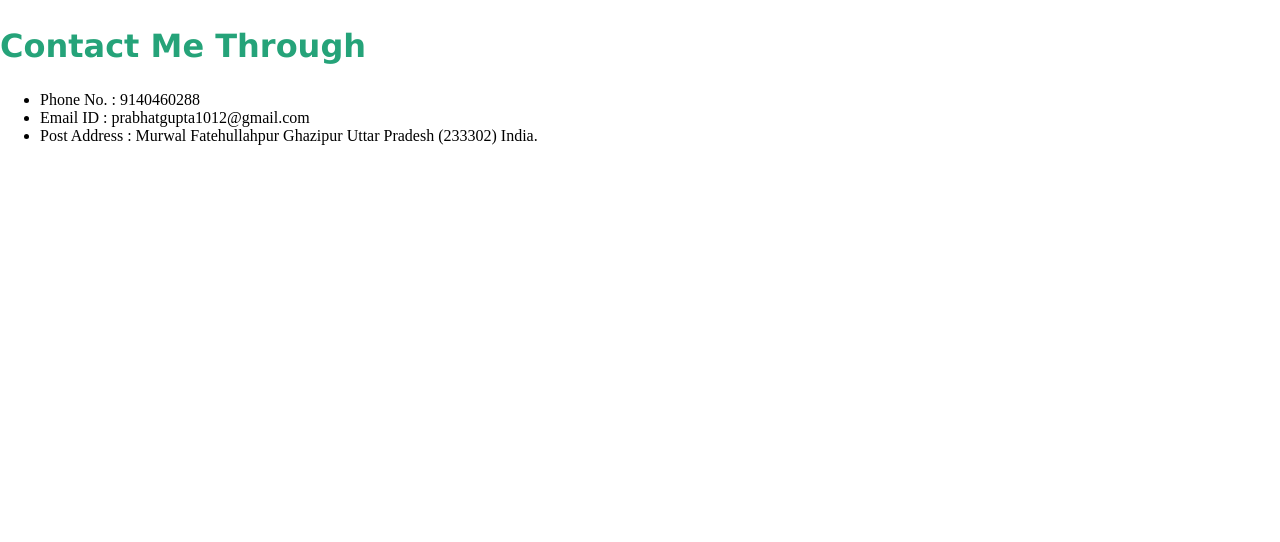
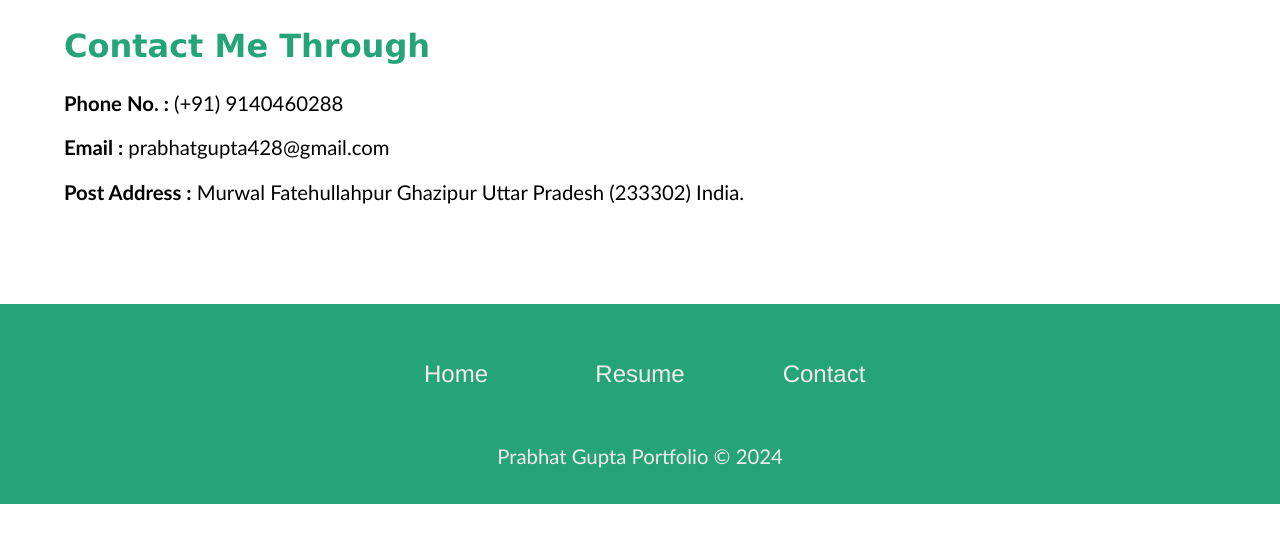
Before and after one commit to PrabhatGupta1/Portfolio, a plain HTML site: page contact.html in a window 1280 px wide. Drawn offline with Linux system fonts and the light colour scheme.

Commit message:
Improves Contact Info

```diff
--- a/CSS/style.css
+++ b/CSS/style.css
@@ -6,6 +6,14 @@ body {
 
 img {
     height: 150px;
+}
+
+.my-container {
+    margin: 0 5%;
+}
+
+li {
+    list-style: none;
 }
 
 .hero {
--- a/contact.html
+++ b/contact.html
@@ -2,14 +2,21 @@
 <html lang="en">
 <head>
     <meta charset="UTF-8">
+    <meta name="viewport" content="width=device-width, initial-scale=1, minimum-scale=1" />
     <title>Contact Me</title>
     <link rel="stylesheet" href="./CSS/style.css">
 </head>
 <body>
-    <h2 class="heading">Contact Me Through</h2>
-    <ul>
-        <li>Phone No. : 9140460288</li>
-        <li>Email ID : prabhatgupta1012@gmail.com</li>
-        <li>Post Address : Murwal Fatehullahpur Ghazipur Uttar Pradesh (233302) India.</li>
-    </ul>
+    <div class="my-container">
+        <h2 class="heading">Contact Me Through</h2>
+        <p><b>Phone No. :</b> (+91) 9140460288</p>
+        <p><b>Email :</b> prabhatgupta428@gmail.com</p>
+        <p><b>Post Address :</b> Murwal Fatehullahpur Ghazipur Uttar Pradesh (233302) India.</p>
+    </div>
+    <footer>
+        <a class="footer-link" href="./index.html"><button class="footer-button">Home</button></a>
+        <a class="footer-link" href="./resume.html"><button class="footer-button">Resume</button></a>
+        <a class="footer-link" href="./contact.html"><button class="footer-button">Contact</button></a>
+        <p class="footer-para">Prabhat Gupta Portfolio © 2024</p>
+    </footer>
 </body>
```
Also changed, not shown: index.html (+4 -4 lines).
